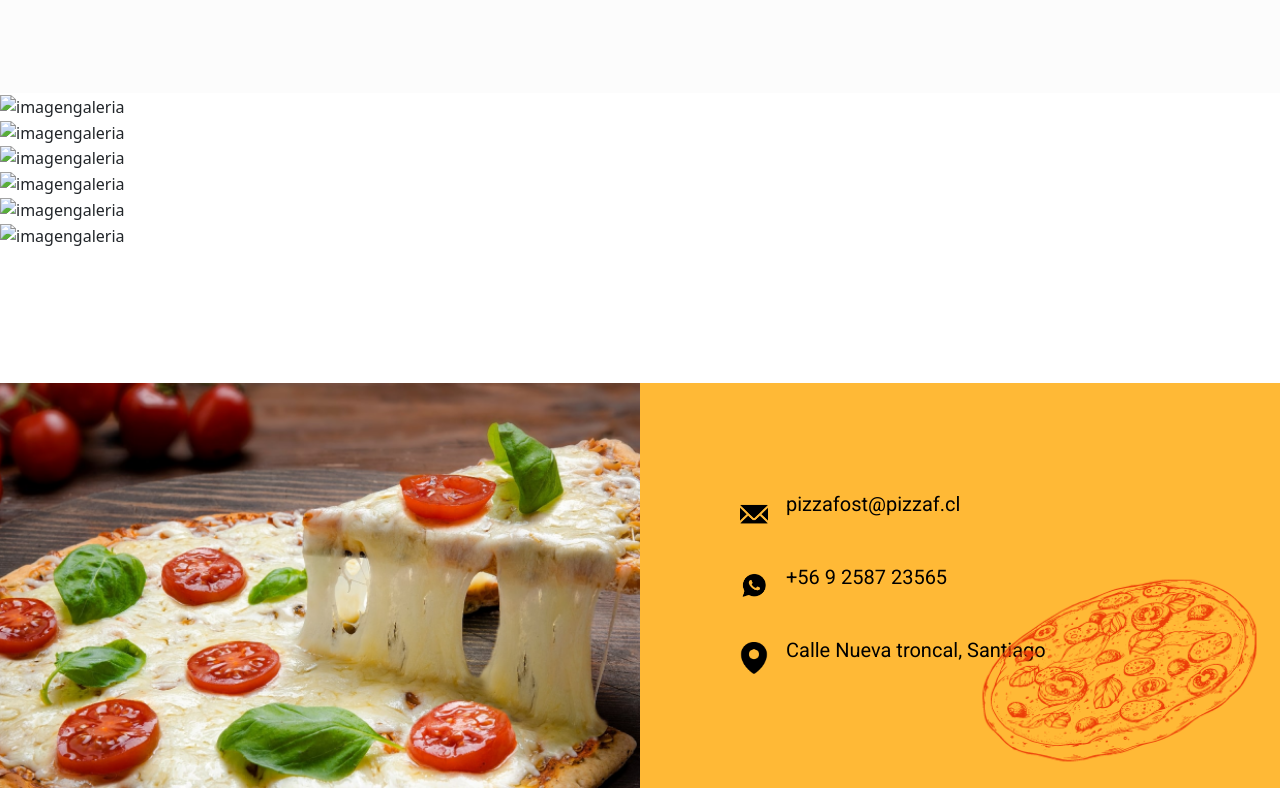
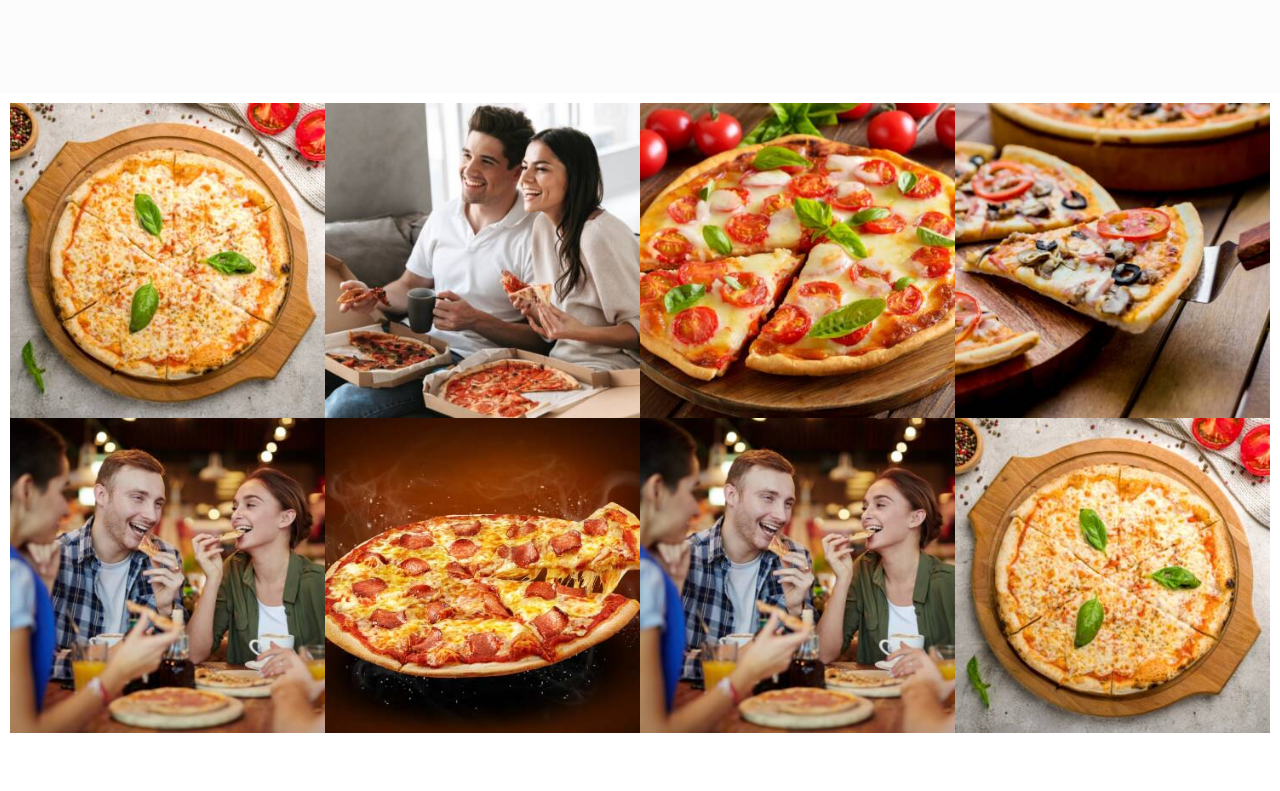
Before and after one commit to samuelLn/proyecto_coder_house_samuel_lara_navarro, a plain HTML site: page index.html in a window 1280 px wide. Shown: the part 2688-3479 px from the top of the page. Drawn offline with nearby package versions, Linux system fonts and the light colour scheme.

Commit message:
agregada galeria con grid

```diff
--- a/css/style.css
+++ b/css/style.css
@@ -416,6 +416,27 @@ p.descriptionprecios {
 /*+=======================+
 FIN SECCION CARTA DE PRECIOS
 +=======================+*/
+
+
+/*+=======================+
+SECCION GALERIA GRID
++=======================+*/
+.galeria{ width: 100%; padding: 10px;}
+
+.grid-container{
+display: grid;
+grid-template-rows: repeat(2, 1fr) ;
+grid-template-columns: repeat(4, 1fr);
+}
+
+.itemimg{}
+.img-galeria{width: 100%;}
+/*+=======================+
+FIN SECCION GALERIA GRID
++=======================+*/
+
+
+
 
 
 /*estilo baenner buttom*/
--- a/index.html
+++ b/index.html
@@ -364,20 +364,20 @@
 
 
      <!-- inicio galeria con grid-->
-    <section class="galery">
+    <section class="galeria">
 
       <div class="grid-container">
 
-           <div class="itemimg"><img class="img-galeria" src="" alt="imagengaleria"></div>
-           <div class="itemimg"><img class="img-galeria" src="" alt="imagengaleria"></div>
-           <div class="itemimg"><img class="img-galeria" src="" alt="imagengaleria"></div>
-           <div class="itemimg"><img class="img-galeria" src="" alt="imagengaleria"></div>
-           <div class="itemimg"><img class="img-galeria" src="" alt="imagengaleria"></div>
-           <div class="itemimg"><img class="img-galeria" src="" alt="imagengaleria"></div>
+           <div class="itemimg"><img class="img-galeria" src="img/img-galeria-1.jpg" alt="imagengaleria"></div>
+           <div class="itemimg"><img class="img-galeria" src="img/img-galeria-2.jpg" alt="imagengaleria"></div>
+           <div class="itemimg"><img class="img-galeria" src="img/img-galeria-3.jpg" alt="imagengaleria"></div>
+           <div class="itemimg"><img class="img-galeria" src="img/img-galeria-4.jpg" alt="imagengaleria"></div>
+           <div class="itemimg"><img class="img-galeria" src="img/img-galeria-6.jpg" alt="imagengaleria"></div>
+           <div class="itemimg"><img class="img-galeria" src="img/img-galeria-8-01.jpg" alt="imagengaleria"></div>
+           <div class="itemimg"><img class="img-galeria" src="img/img-galeria-6.jpg" alt="imagengaleria"></div>
+           <div class="itemimg"><img class="img-galeria" src="img/img-galeria-1.jpg" alt="imagengaleria"></div>
 
-
-
-      </div>
+</div>
 
     </section>
      <!-- inicio galeria con grid-->
```
Also changed, not shown: img/img-galeria-1.jpg (added), img/img-galeria-2.jpg (added), img/img-galeria-3.jpg (added), img/img-galeria-4.jpg (added), img/img-galeria-6.jpg (added), img/img-galeria-7.jpg (added), img/img-galeria-8-01.jpg (added), img/img-galeria-8.jpg (added).
